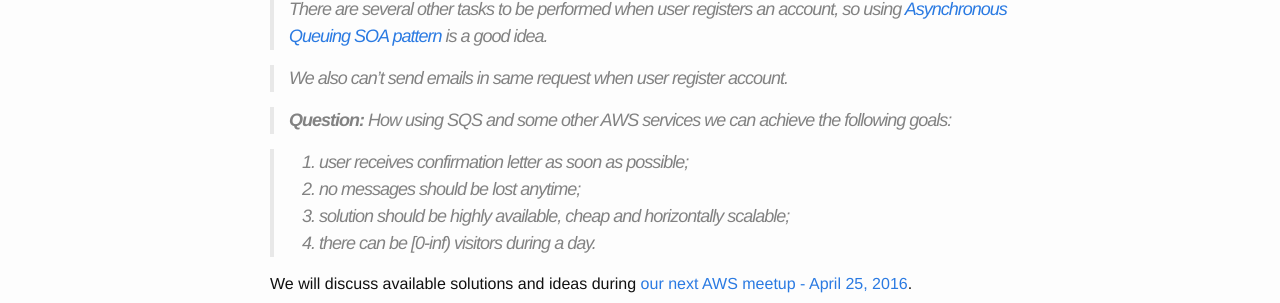
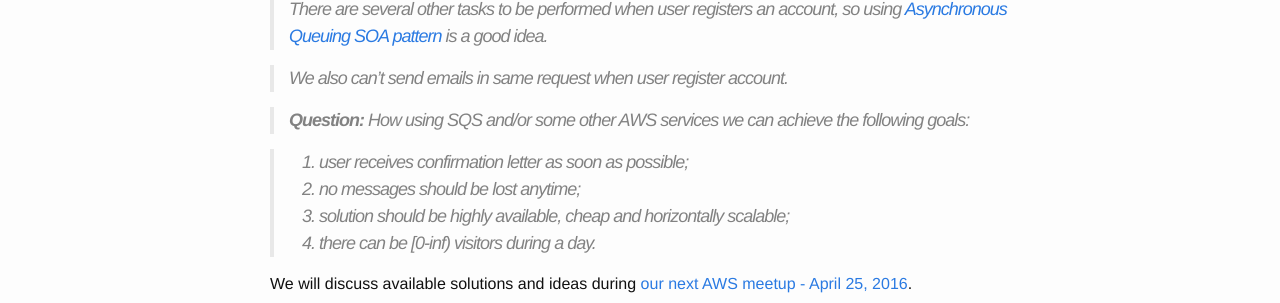
Before and after one commit to starsunny/antonbabenko.github.io, a Jekyll site: the page built from _posts/2016-03-09-aws-challenge.markdown, in a window 1280 px wide. Shown: the part 462-765 px from the top of the page. Built offline with Jekyll 4.4.1, drawn with Linux system fonts in a browser that asks for light colours; comment, search, counter and statistics services are not loaded.

```diff
--- a/_posts/2016-03-09-aws-challenge.markdown
+++ b/_posts/2016-03-09-aws-challenge.markdown
@@ -17,7 +17,7 @@ For the beginning I challenged audience with this task:
 
 > We also can't send emails in same request when user register account.
 
-> **Question:** How using SQS and some other AWS services we can achieve the following goals:
+> **Question:** How using SQS and/or some other AWS services we can achieve the following goals:
 
 > 1. user receives confirmation letter as soon as possible;
 > 2. no messages should be lost anytime;
```
